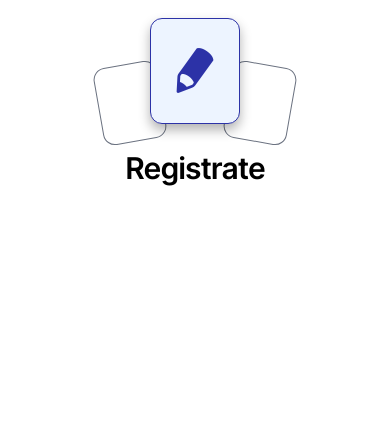
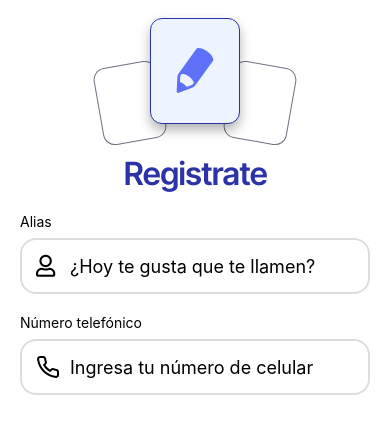
Before and after one commit to ValenciaArcega/react-native-rocket, a React Native app: screen /SignUp in a window 390 px wide. Shown: the top 434 px of the page. Built offline with nearby package versions, Linux system fonts and the light colour scheme.

Commit message:
feature: dark mode on signup inputs and icons, also new classes and general constants

```diff
--- a/app/core/login/SignUp.tsx
+++ b/app/core/login/SignUp.tsx
@@ -1,23 +1,59 @@
 import { AvoiderKeyboard } from "@/app/components/AvoiderKeyboard";
 import { appColors } from "@/app/constants/colors";
 import { InterWeight } from "@/app/constants/fonts";
-import { wrInpIcon, wrView } from "@/app/utils/tw-ui";
-import { Entypo } from "@expo/vector-icons";
-import { StyleSheet, Text, View } from "react-native";
+import { useAppearance } from "@/app/hooks/useAppearance";
+import { inpIcon, labelInp, svgInp, wrInpIcon, wrView } from "@/app/utils/tw-ui";
+import { Entypo, Feather, FontAwesome5 } from "@expo/vector-icons";
+import React, { useState } from "react";
+import { StyleSheet, Text, View, TextInput } from "react-native";
 
 export default function SignUp() {
+	const [name, setName] = useState(null)
+	const [phone, setPhone] = useState(null)
+	const { isDarkMode } = useAppearance()
+	const svgInpColor = isDarkMode ? "gray" : "black"
+
 	return <View className={wrView}>
 		<AvoiderKeyboard>
 			<View className="flex-row items-center justify-center">
 				<View className="h-[78px] w-[64px] rounded-xl border border-gray-500 mt-16 -mr-3 rotate-[-10deg]"></View>
 				<View style={s.actionHeaderCenterCard}>
-					<Entypo name="pencil" size={52} color={appColors.p700} />
+					<Entypo name="pencil" size={52} color={appColors.p600} />
 				</View>
 				<View className="h-[78px] w-[64px] rounded-xl border border-gray-500 mt-16 -ml-[12px] rotate-[10deg]"></View>
 			</View>
 			<Text
-				style={{ fontSize: 30, textAlign: "center", marginTop: 8, letterSpacing: -1, fontFamily: InterWeight.w600 }}>
-				Registrate</Text>
+				numberOfLines={1}
+				className="px-3 text-center text-[32px] mt-3 tracking-tighter text-p700 dark:text-gray-200"
+				style={{ fontFamily: InterWeight.w600 }}>
+				{!name || !name.trim() ? "Registrate" : `Hola ${name.trim()}.`}
+			</Text>
+
+			<View className="px-5 ">
+				<Text className={labelInp}>Alias</Text>
+				<View className={wrInpIcon}>
+					<TextInput
+						value={name}
+						placeholder="¿Hoy te gusta que te llamen?"
+						className={inpIcon}
+						onChangeText={v => setName(v)}
+					/>
+					<FontAwesome5 style={svgInp} name="user" size={22} color={svgInpColor} />
+				</View>
+				<Text className={labelInp}>Número telefónico</Text>
+				<View className={wrInpIcon}>
+					<TextInput
+						value={phone}
+						className={inpIcon}
+						keyboardType="number-pad"
+						inputMode="numeric"
+						maxLength={10}
+						placeholder="Ingresa tu número de celular"
+						onChangeText={v => setPhone(v)}
+					/>
+					<Feather style={svgInp} name="phone" size={24} color={svgInpColor} />
+				</View>
+			</View>
 		</AvoiderKeyboard>
 	</View>
 }
--- /dev/null
+++ b/app/hooks/useAppearance.ts
@@ -0,0 +1,10 @@
+import { useColorScheme } from "react-native"
+
+export function useAppearance() {
+	const colorScheme = useColorScheme()
+	const isDarkMode = colorScheme == "dark" ? true : false
+
+	return {
+		isDarkMode
+	}
+}
--- a/app/utils/tw-ui.ts
+++ b/app/utils/tw-ui.ts
@@ -1,3 +1,4 @@
+import { TextStyle } from "react-native"
 /**
  * @author valenciaarcega
  *
@@ -9,6 +10,7 @@
 /**
  * @generals
  */
+
 export const wrView = "flex-1 bg-bgLight dark:bg-bgDark"
 
 /**
@@ -19,8 +21,14 @@ export const wrView = "flex-1 bg-bgLight dark:bg-bgDark"
  * bt: Buttons and pressables
  * txt: Labels, titles, paragraphs...
  */
-export const labelInp = "mt-5 text-[14px]"
 export const wrInpIcon = "flex-row items-center mt-2"
-export const inpIcon = "h-14 w-full pr-3 pl-12 text-[18px] rounded-2xl bg-white border-[2px] border-[#ddd] focus:border-p600 focus:bg-p100 flex"
+// export const labelInp = "mt-5 text-[14px]"
+// export const inpIcon = "h-14 w-full pr-3 pl-12 text-[18px] rounded-2xl bg-white border-[2px] border-[#ddd] focus:border-p600 focus:bg-p100 flex"
+export const labelInp = "mt-5 text-[14px] text-black dark:text-gray-100"
+export const inpIcon = "h-14 w-full pr-3 pl-12 text-[18px] rounded-2xl bg-white dark:bg-bgDark border-[2px] border-[#ddd] dark:border-gray-700 focus:border-p600 focus:bg-p100 dark:focus:bg-gray-900 dark:text-p100"
+export const svgInp: TextStyle = {
+	position: "absolute",
+	left: 16,
+}
 
 export const inp = "h-14 w-full px-3 text-[18px] rounded-2xl bg-white border-[2px] border-[#ddd] focus:border-p600 focus:bg-p100 flex"
--- a/tailwind.config.js
+++ b/tailwind.config.js
@@ -15,7 +15,7 @@ module.exports = {
         p700: "#2c32a7",
         p800: "#2b3184",
         p900: "#191b4d",
-        bgDark: "#101010",
+        bgDark: "#0A0A0A",
         bgLight: "#fff",
         d: {
           p900: "#edf4ff",
```
